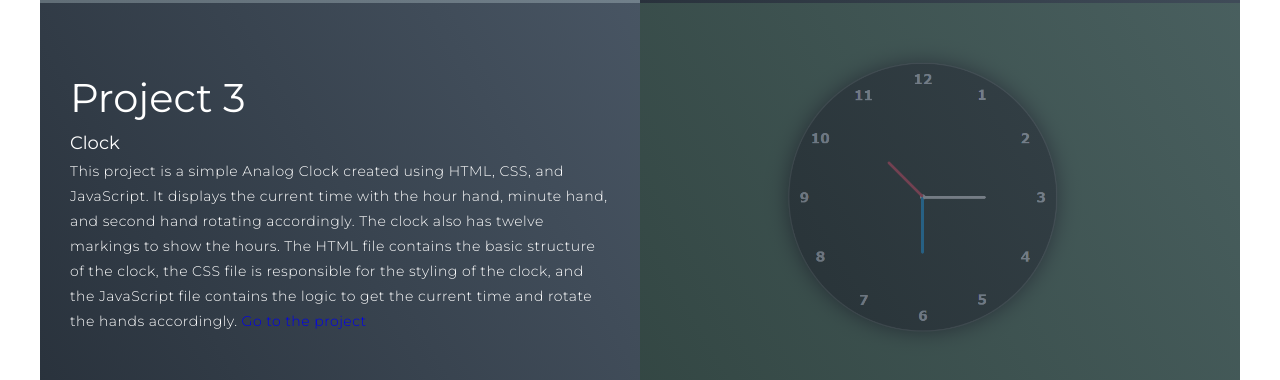
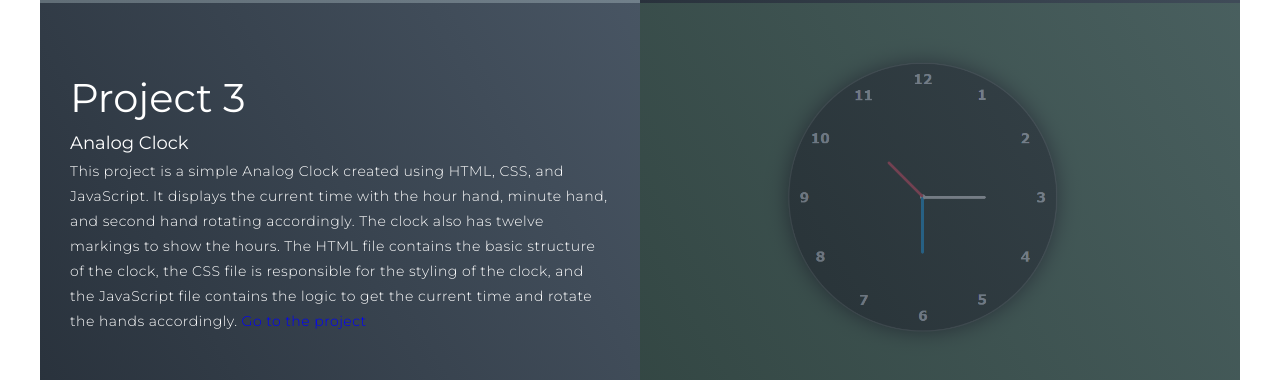
Before and after one commit to Adityakitukale499/My-Portfolio, a plain HTML site: page index.html in a window 1280 px wide. Shown: the part 1820-2200 px from the top of the page. Drawn offline with Linux system fonts and the light colour scheme; files whose address does not match are found by name.

Commit message:
Update index.html

```diff
--- a/index.html
+++ b/index.html
@@ -120,8 +120,8 @@
         <div class="project-item">
           <div class="project-info">
             <h1>Project 3</h1>
-            <h2>Clock</h2>
-            <p>This project is a simple Analog Clock created using HTML, CSS, and JavaScript. It displays the current time with the hour hand, minute hand, and second hand rotating accordingly. The clock also has twelve markings to show the hours. The HTML file contains the basic structure of the clock, the CSS file is responsible for the styling of the clock, and the JavaScript file contains the logic to get the current time and rotate the hands accordingly. <a href="https://strong-dolphin-bb6d41.netlify.app/">Go to the project</a></p>
+            <h2>Analog Clock</h2>
+            <p>This project is a simple Analog Clock created using HTML, CSS, and JavaScript. It displays the current time with the hour hand, minute hand, and second hand rotating accordingly. The clock also has twelve markings to show the hours. The HTML file contains the basic structure of the clock, the CSS file is responsible for the styling of the clock, and the JavaScript file contains the logic to get the current time and rotate the hands accordingly. <a href="https://strong-dolphin-bb6d41.netlify.app/"  style="color: blue;">Go to the project</a></p>
           </div>
           <div class="project-img">
             <img src="./img/Screenshot 2023-04-13 103024.png" alt="img">
```
